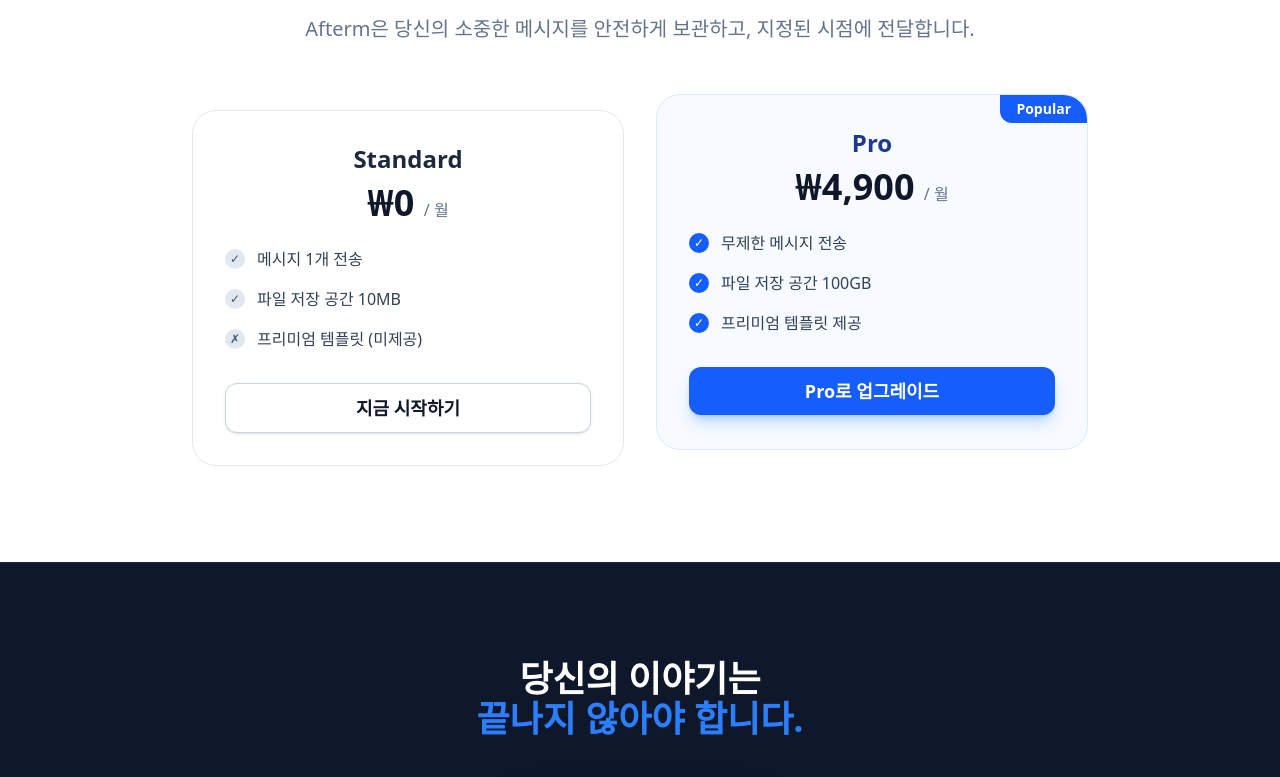
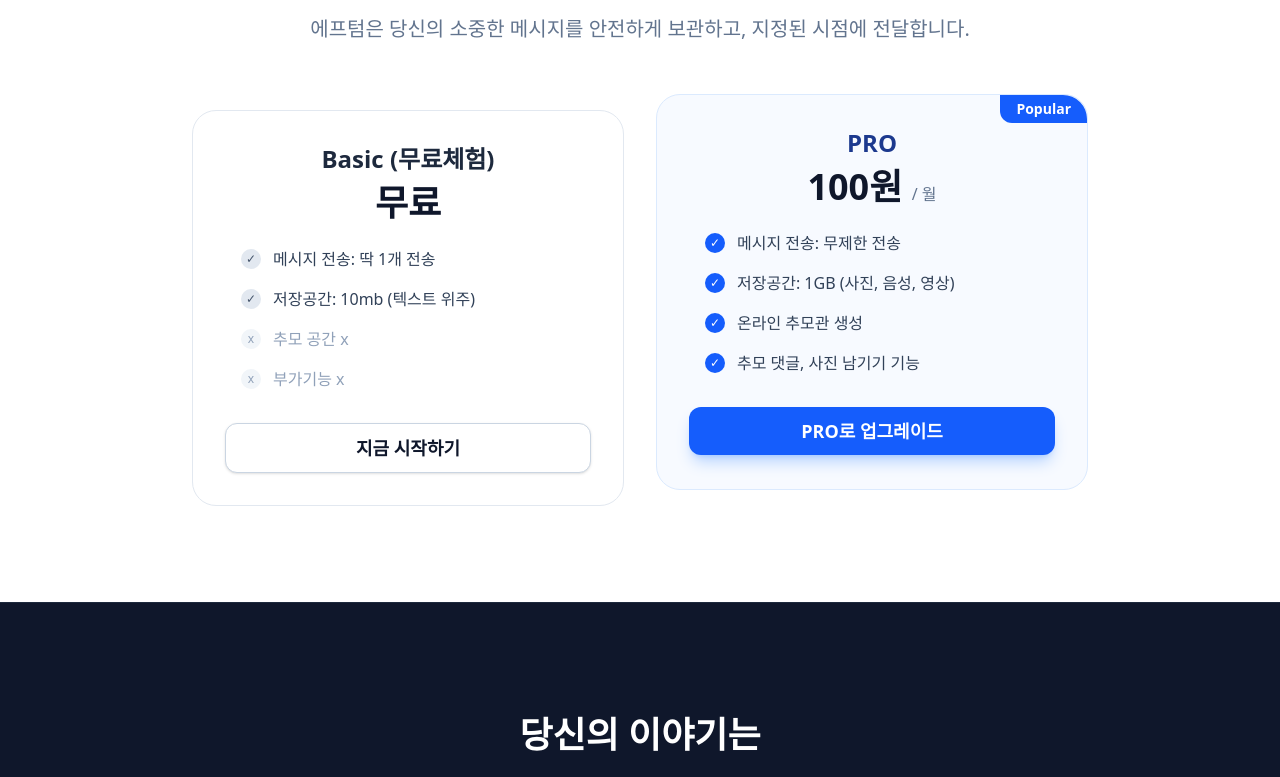
Before and after one commit to dbsdydgus25-gif/afterm, a Next.js app: page / in a window 1280 px wide. Shown: the part 3120-3897 px from the top of the page. Built offline with nearby package versions, Linux system fonts and the light colour scheme.

Commit message:
feat: Update Pricing plans, Closing section text and CTA

```diff
--- a/src/app/page.tsx
+++ b/src/app/page.tsx
@@ -540,31 +540,35 @@
                 최적의 플랜을 선택하세요.
               </h2>
               <p className="text-slate-500 text-xl max-w-2xl mx-auto leading-relaxed">
-                Afterm은 당신의 소중한 메시지를 안전하게 보관하고,
+                에프텀은 당신의 소중한 메시지를 안전하게 보관하고,
                 지정된 시점에 전달합니다.
               </p>
             </motion.div>
 
             <div className="grid grid-cols-1 md:grid-cols-2 gap-8 max-w-4xl mx-auto">
-              {/* Standard Plan */}
+              {/* Basic Plan */}
               <div className="rounded-3xl p-8 border border-slate-200 bg-white relative hover:shadow-xl transition-all duration-300">
-                <h3 className="text-2xl font-bold text-slate-800 mb-2">Standard</h3>
-                <div className="text-4xl font-extrabold text-slate-900 mb-6">₩0 <span className="text-base font-normal text-slate-500">/ 월</span></div>
-                <ul className="space-y-4 mb-8">
+                <h3 className="text-2xl font-bold text-slate-800 mb-2">Basic (무료체험)</h3>
+                <div className="text-4xl font-extrabold text-slate-900 mb-6">무료</div>
+                <ul className="space-y-4 mb-8 text-left pl-4">
                   <li className="flex items-center gap-3 text-slate-700 font-medium">
                     <span className="w-5 h-5 rounded-full bg-slate-200 flex items-center justify-center text-slate-600 text-xs">✓</span>
-                    메시지 1개 전송
+                    메시지 전송: 딱 1개 전송
                   </li>
                   <li className="flex items-center gap-3 text-slate-700 font-medium">
                     <span className="w-5 h-5 rounded-full bg-slate-200 flex items-center justify-center text-slate-600 text-xs">✓</span>
-                    파일 저장 공간 10MB
+                    저장공간: 10mb (텍스트 위주)
                   </li>
-                  <li className="flex items-center gap-3 text-slate-700 font-medium">
-                    <span className="w-5 h-5 rounded-full bg-slate-200 flex items-center justify-center text-slate-600 text-xs">✗</span>
-                    프리미엄 템플릿 (미제공)
+                  <li className="flex items-center gap-3 text-slate-400 font-medium">
+                    <span className="w-5 h-5 rounded-full bg-slate-100 flex items-center justify-center text-slate-400 text-xs">x</span>
+                    추모 공간 x
+                  </li>
+                  <li className="flex items-center gap-3 text-slate-400 font-medium">
+                    <span className="w-5 h-5 rounded-full bg-slate-100 flex items-center justify-center text-slate-400 text-xs">x</span>
+                    부가기능 x
                   </li>
                 </ul>
-                <Button onClick={() => handleSubscribe("Standard", "₩0")} className="w-full py-6 rounded-xl text-lg bg-white border border-slate-300 text-slate-900 hover:bg-slate-50 font-bold shadow-sm">
+                <Button onClick={() => handleSubscribe("Standard", "무료")} className="w-full py-6 rounded-xl text-lg bg-white border border-slate-300 text-slate-900 hover:bg-slate-50 font-bold shadow-sm">
                   지금 시작하기
                 </Button>
               </div>
@@ -572,24 +576,28 @@
               {/* Pro Plan */}
               <div className="rounded-3xl p-8 border border-blue-100 bg-blue-50/50 relative hover:shadow-2xl transition-all duration-300 transform md:-translate-y-4">
                 <div className="absolute top-0 right-0 bg-blue-600 text-white px-4 py-1 rounded-bl-xl rounded-tr-3xl text-sm font-bold">Popular</div>
-                <h3 className="text-2xl font-bold text-blue-900 mb-2">Pro</h3>
-                <div className="text-4xl font-extrabold text-slate-900 mb-6">₩4,900 <span className="text-base font-normal text-slate-500">/ 월</span></div>
-                <ul className="space-y-4 mb-8">
+                <h3 className="text-2xl font-bold text-blue-900 mb-2">PRO</h3>
+                <div className="text-4xl font-extrabold text-slate-900 mb-6">100원 <span className="text-base font-normal text-slate-500">/ 월</span></div>
+                <ul className="space-y-4 mb-8 text-left pl-4">
                   <li className="flex items-center gap-3 text-slate-700 font-medium">
                     <span className="w-5 h-5 rounded-full bg-blue-600 flex items-center justify-center text-white text-xs">✓</span>
-                    무제한 메시지 전송
+                    메시지 전송: 무제한 전송
                   </li>
                   <li className="flex items-center gap-3 text-slate-700 font-medium">
                     <span className="w-5 h-5 rounded-full bg-blue-600 flex items-center justify-center text-white text-xs">✓</span>
-                    파일 저장 공간 100GB
+                    저장공간: 1GB (사진, 음성, 영상)
                   </li>
                   <li className="flex items-center gap-3 text-slate-700 font-medium">
                     <span className="w-5 h-5 rounded-full bg-blue-600 flex items-center justify-center text-white text-xs">✓</span>
-                    프리미엄 템플릿 제공
+                    온라인 추모관 생성
+                  </li>
+                  <li className="flex items-center gap-3 text-slate-700 font-medium">
+                    <span className="w-5 h-5 rounded-full bg-blue-600 flex items-center justify-center text-white text-xs">✓</span>
+                    추모 댓글, 사진 남기기 기능
                   </li>
                 </ul>
-                <Button onClick={() => handleSubscribe("Pro", "₩4,900")} className="w-full py-6 rounded-xl text-lg bg-blue-600 text-white hover:bg-blue-700 font-bold shadow-lg shadow-blue-500/30">
-                  Pro로 업그레이드
+                <Button onClick={() => handleSubscribe("Pro", "100원")} className="w-full py-6 rounded-xl text-lg bg-blue-600 text-white hover:bg-blue-700 font-bold shadow-lg shadow-blue-500/30">
+                  PRO로 업그레이드
                 </Button>
               </div>
             </div>
@@ -598,9 +606,9 @@
 
         {/* Closing Section */}
         <section className="w-full py-24 bg-slate-900 text-center border-t border-slate-800">
-          <h2 className="text-2xl md:text-4xl font-extrabold text-white mb-10">
+          <h2 className="text-2xl md:text-4xl font-extrabold text-white mb-10 leading-relaxed md:leading-loose">
             당신의 이야기는<br />
-            <span className="text-blue-500">끝나지 않아야 합니다.</span>
+            <span className="block mt-4 md:mt-2 text-blue-500">계속 기억됩니다.</span>
           </h2>
           <motion.div
             initial={{ opacity: 0, scale: 0.9, y: 20 }}
@@ -619,7 +627,7 @@
               size="lg"
               className="px-16 py-8 text-xl rounded-full bg-white text-slate-900 hover:bg-slate-100 shadow-2xl hover:shadow-xl transition-all hover:-translate-y-1 font-bold"
             >
-              무료로 기억 남기기
+              시작하기
             </Button>
           </motion.div>
         </section>
```
